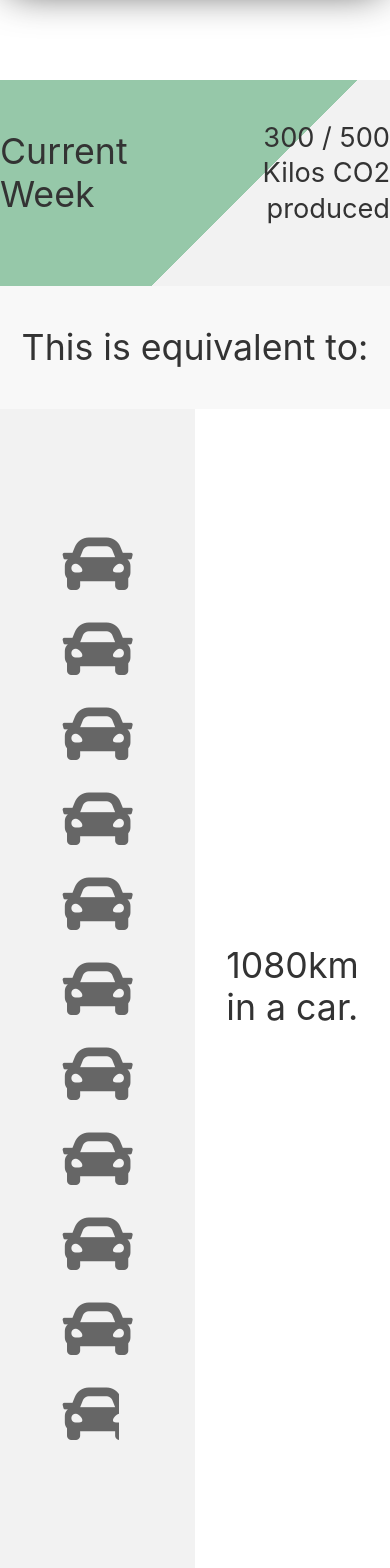
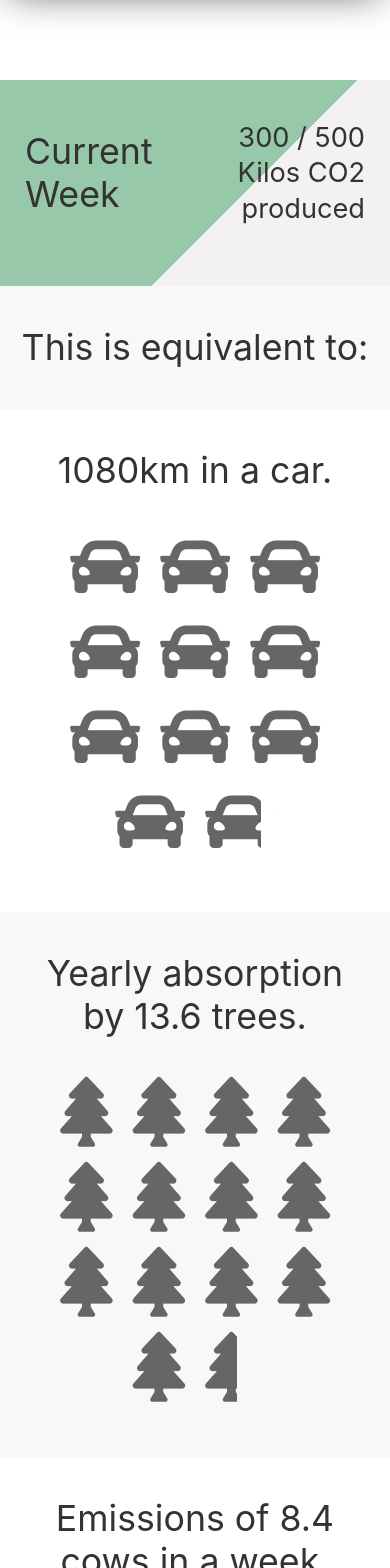
Before and after one commit to Foodprint-HPI/Foodprint, a React (Create React App) app in the folder lowcarb-frontend/: page /statistics in a window 390 px wide. Shown: the top 1568 px of the page. Built offline with nearby package versions, Linux system fonts and the light colour scheme; a web font is replaced by a local one.

Commit message:
Responsive optimization

```diff
--- a/lowcarb-frontend/src/Statistics.css
+++ b/lowcarb-frontend/src/Statistics.css
@@ -1,3 +1,9 @@
+@media only screen and (max-width:640px) {
+  .padding-all-mobile {
+    padding: 25px;
+  }
+}
+
 .background-gradient {
 	background: #FFFFFF;
 	background: -moz-linear-gradient(left, #FFFFFF 50%, #F2F2F2 50%);
@@ -30,8 +36,8 @@
 .indicator {
   height: 100%;
   width: 5px;
+  position: absolute;
   background-color: #F2F2F2;
-  position: absolute;
   top: 0;
   z-index: 1;
 }
@@ -68,6 +74,14 @@
   right: 0;
 }
 
+.uk-section-default .fas:after{
+  background-color: #FFFFFF;
+}
+
+.uk-section-muted .fas:after{
+  background-color: #F8F8F8;
+}
+
 .fas.p90:after {
   width: 10%;
 }
--- a/lowcarb-frontend/src/Statistics.js
+++ b/lowcarb-frontend/src/Statistics.js
@@ -168,9 +168,9 @@ class Statistics extends Component {
     const currentGoal = this.weeklyGoal / 7 * (currentDate.getDay() || 7);
     if (this.current > this.weeklyGoal) {
       const indicatorPosition = 100 * this.weeklyGoal / (this.current * 1.66);
-      return(
-        <div class="uk-section uk-flex uk-flex-wrap background-gradient-30 indicator-container">
-          <div class="indicator" style={{left: indicatorPosition + '%'}} />
+      return (
+        <div class="uk-section uk-flex uk-flex-wrap background-gradient-30 indicator-container padding-all-mobile">
+          <div class="indicator" style={{ left: indicatorPosition + '%' }} />
           <div class="uk-width-1-2 uk-flex uk-flex-middle uk-flex-center uk-flex-wrap">
             <h1>Current Week</h1>
           </div>
@@ -183,13 +183,13 @@ class Statistics extends Component {
       const indicatorPosition = 100 * currentGoal / this.weeklyGoal;
       const currentProgress = 100 * this.current / this.weeklyGoal;
       return (
-        <div class="uk-section uk-flex uk-flex-wrap indicator-container" style={{
+        <div class="uk-section uk-flex uk-flex-wrap indicator-container padding-all-mobile" style={{
           background: '#F1E57C',
           background: `-moz-linear-gradient(45deg, #F1E57C ${currentProgress}%, #F2F2F2 ${currentProgress}%)`,
           background: `-webkit-linear-gradient(45deg, #F1E57C ${currentProgress}%, #F2F2F2 ${currentProgress}%)`,
           background: `linear-gradient(135deg, #F1E57C ${currentProgress}%, #F2F2F2 ${currentProgress}%)`
         }}>
-          <div class="indicator" style={{left: indicatorPosition + '%'}} />
+          <div class="indicator" style={{ left: indicatorPosition + '%' }} />
           <div class="uk-width-1-2 uk-flex uk-flex-middle uk-flex-center uk-flex-wrap">
             <h1>Current Week</h1>
           </div>
@@ -202,7 +202,7 @@ class Statistics extends Component {
     } else {
       const currentProgress = 100 * this.current / this.weeklyGoal;
       return (
-        <div class="uk-section uk-flex uk-flex-wrap indicator-container" style={{
+        <div class="uk-section uk-flex uk-flex-wrap indicator-container padding-all-mobile" style={{
           background: '#96C8A9',
           background: `-moz-linear-gradient(45deg, #96C8A9 ${currentProgress}%, #F2F2F2 ${currentProgress}%)`,
           background: `-webkit-linear-gradient(45deg, #96C8A9 ${currentProgress}%, #F2F2F2 ${currentProgress}%)`,
@@ -233,17 +233,30 @@ class Statistics extends Component {
           </div>
         </div>
 
-        <div class="uk-section uk-flex uk-flex-wrap background-gradient-reversed">
+        <div class="uk-section uk-section-default uk-flex uk-flex-wrap uk-flex-column padding-all-mobile uk-hidden@m">
+          <h1 class="uk-text-center uk-margin-medium-bottom">{this.number_cars}km in a car.</h1>
+          <div class="uk-flex uk-flex-middle uk-flex-center uk-flex-wrap">
+            {this.cars}
+          </div>
+        </div>
+
+        <div class="uk-section uk-flex uk-flex-wrap background-gradient-reversed uk-hidden uk-visible@m">
           <div class="uk-width-1-2 uk-flex uk-flex-middle uk-flex-center uk-flex-wrap padding-all">
             {this.cars}
           </div>
           <div class="uk-width-1-2 uk-flex uk-flex-middle uk-flex-center padding-all">
             <h1>{this.number_cars}km in a car.</h1>
           </div>
-
         </div>
 
-        <div class="uk-section uk-flex uk-flex-wrap background-gradient">
+        <div class="uk-section uk-section-muted uk-flex uk-flex-wrap uk-flex-column padding-all-mobile uk-hidden@m">
+          <h1 class="uk-text-center uk-margin-medium-bottom">Yearly absorption by {this.number_trees} trees.</h1>
+          <div class="uk-flex uk-flex-middle uk-flex-center uk-flex-wrap">
+            {this.trees}
+          </div>
+        </div>
+
+        <div class="uk-section uk-flex uk-flex-wrap background-gradient uk-hidden uk-visible@m">
           <div class="uk-width-1-2 uk-flex uk-flex-middle uk-flex-center padding-all">
             <h1>Yearly absorption by {this.number_trees} trees.</h1>
           </div>
@@ -252,7 +265,14 @@ class Statistics extends Component {
           </div>
         </div>
 
-        <div class="uk-section uk-flex uk-flex-wrap background-gradient-reversed">
+        <div class="uk-section uk-section-default uk-flex uk-flex-wrap uk-flex-column padding-all-mobile uk-hidden@m">
+          <h1 class="uk-text-center uk-margin-medium-bottom">Emissions of {this.number_cows} cows in a week.</h1>
+          <div class="uk-flex uk-flex-middle uk-flex-center uk-flex-wrap">
+            {this.cows}
+          </div>
+        </div>
+
+        <div class="uk-section uk-flex uk-flex-wrap background-gradient-reversed uk-visible@m">
           <div class="uk-width-1-2 uk-flex uk-flex-middle uk-flex-center uk-flex-wrap padding-all">
             {this.cows}
           </div>
```
